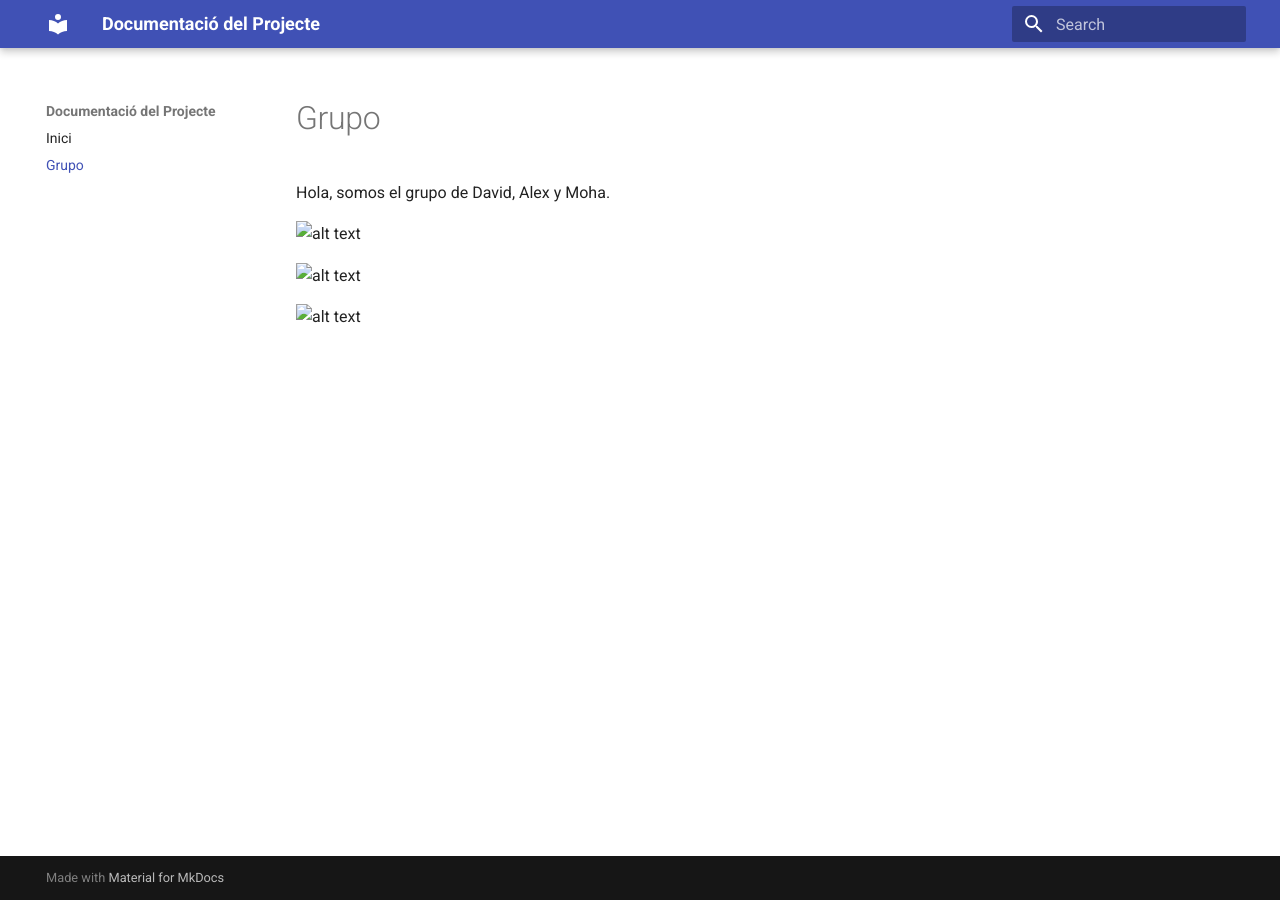
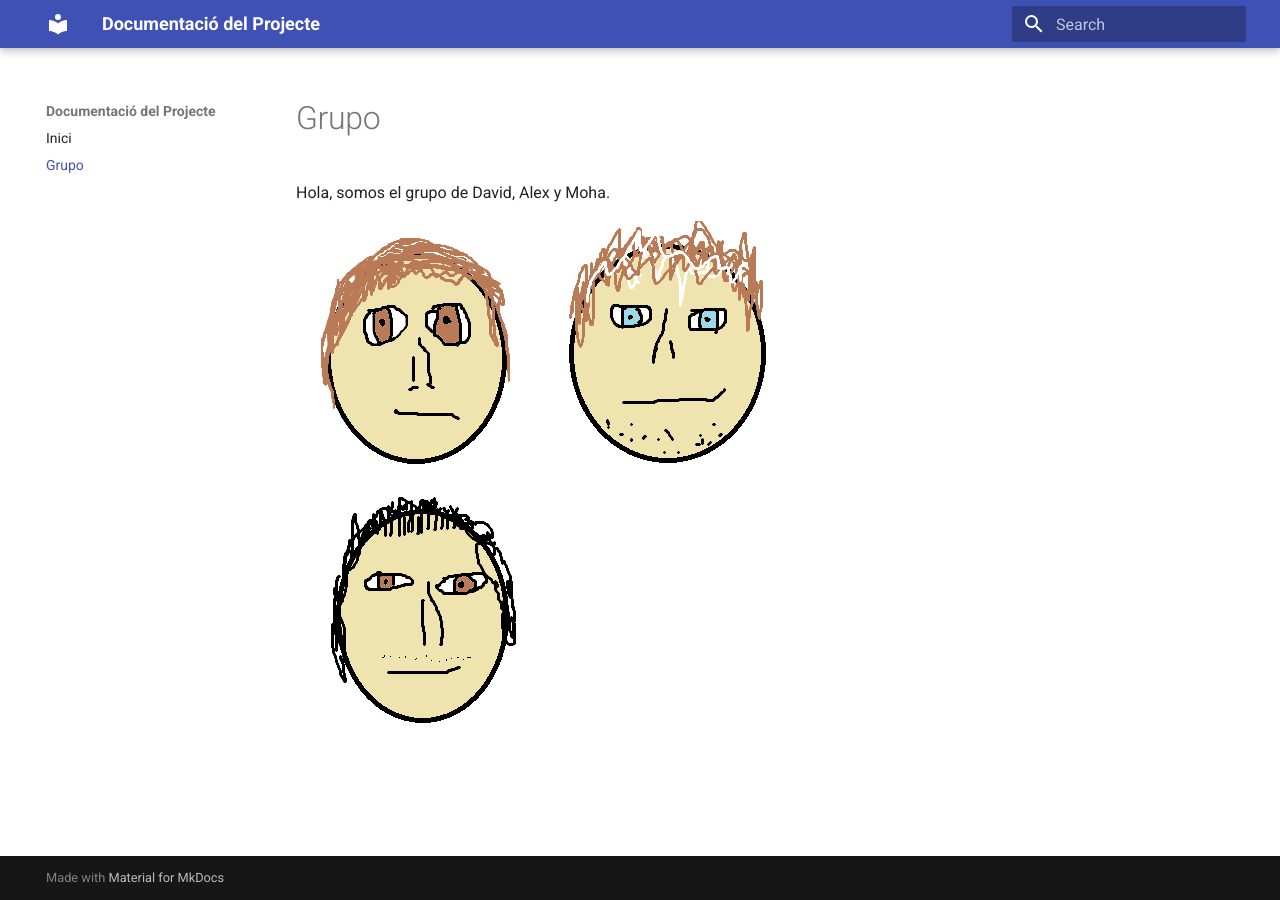
Before and after one commit to davisescobartf2/proyectos-pablazo67, an MkDocs documentation site: the page built from docs/grupo.md, in a window 1280 px wide. Built offline with MkDocs 1.6.1 and Material for MkDocs 9.7.7, drawn with Linux system fonts in a browser that asks for light colours.

Commit message:
Arreglado todas las imagenes

```diff
--- a/docs/grupo.md
+++ b/docs/grupo.md
@@ -1,7 +1,5 @@
 Hola, somos el grupo de David, Alex y Moha.
 
-![alt text](David.png)
-
-![alt text](Alex.png)
-
-![alt text](Moha.png)
+![alt text](img/David.png)
+![alt text](img/Alex.png)
+![alt text](img/Moha.png)
```
Also changed, not shown: docs/index.md (+1 -1 lines), docs/img/David.png.
